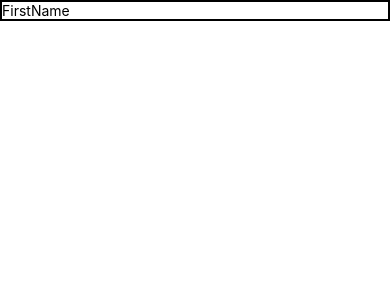
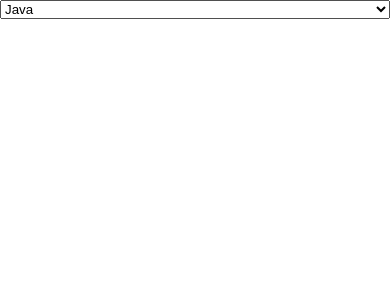
Before and after one commit to preetibiswas/react-native-first-app, a React Native app: screen / in a window 390 px wide. Shown: the top 300 px of the page. Built offline with nearby package versions, Linux system fonts and the light colour scheme.

Commit message:
AppTextInput-Component-done

```diff
--- a/App.tsx
+++ b/App.tsx
@@ -2,23 +2,24 @@
 /* eslint-disable react/react-in-jsx-scope */
 /* eslint-disable prettier/prettier */
 import {GestureHandlerRootView} from 'react-native-gesture-handler';
+import {Picker} from '@react-native-picker/picker';
 import {Text, TextInput} from 'react-native';
 import React, {useState} from 'react';
+import AppTextInput from './app/component/AppTextInput';
 function App() {
-  const [name, setName] = useState('');
-  console;
+  const [selectedLanguage, setSelectedLanguage] = useState();
   return (
     <>
       <GestureHandlerRootView style={{flex: 1}}>
-        <Text>{name}</Text>
-        <TextInput
-          style={{borderWidth: 2}}
-          placeholder="FirstName"
-          value={name}
-          onChangeText={e => setName(e)}
-          secureTextEntry
-          clearButtonMode="always"
-        />
+        <Picker
+          selectedValue={selectedLanguage}
+          onValueChange={(itemValue, itemIndex) =>
+            setSelectedLanguage(itemValue)
+          }
+        >
+          <Picker.Item label="Java" value="java" />
+          <Picker.Item label="JavaScript" value="js" />
+        </Picker>
       </GestureHandlerRootView>
     </>
   );
--- /dev/null
+++ b/app/component/AppTextInput.js
@@ -0,0 +1,36 @@
+/* eslint-disable prettier/prettier */
+import React from 'react';
+import MaterialCommunityIcons from 'react-native-vector-icons/MaterialCommunityIcons';
+import {View, TextInput, Text, StyleSheet, Platform} from 'react-native';
+import colors from '../config/colors';
+
+function AppTextInput({icon, ...otherProps}) {
+  return (
+    <View style={styles.con}>
+      <MaterialCommunityIcons size={20} name={icon} style={styles.ico} />
+      <TextInput {...otherProps} style={styles.text} styles={styles.text} />
+    </View>
+  );
+}
+
+export default AppTextInput;
+
+const styles = StyleSheet.create({
+  con: {
+    borderRadius: 25,
+    backgroundColor: colors.light,
+    width: '100%',
+    padding: 15,
+    marginVertical: 10,
+    flexDirection: 'row',
+    alignItems: 'center',
+  },
+  text: {
+    fontSize: 18,
+    color: colors.dark,
+    fontFamily: Platform.OS === 'android' ? 'Roboto' : 'Avenir',
+  },
+  ico: {
+    marginRight: 10,
+  },
+});
--- a/app/config/colors.js
+++ b/app/config/colors.js
@@ -6,4 +6,5 @@ export default {
   white: '#fff',
   medium: '#6e6969',
   light: '#f8f4f4',
+  dark: '#0c0c0c',
 };
--- a/package.json
+++ b/package.json
@@ -10,6 +10,7 @@
     "test": "jest"
   },
   "dependencies": {
+    "@react-native-picker/picker": "^2.6.1",
     "react": "18.2.0",
     "react-native": "^0.73.5",
     "react-native-gesture-handler": "^2.15.0",
```
Also changed, not shown: 3 other files (tests, documents, lock files or other folders).
